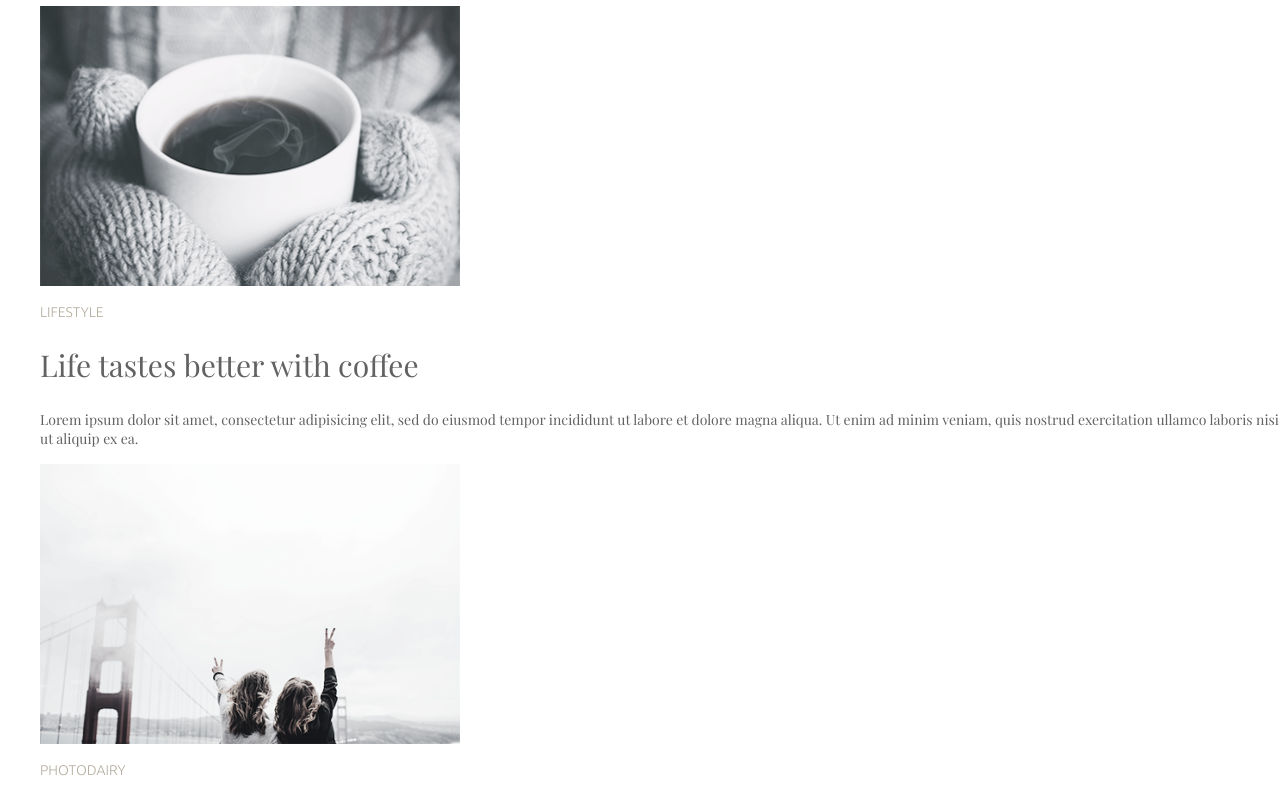
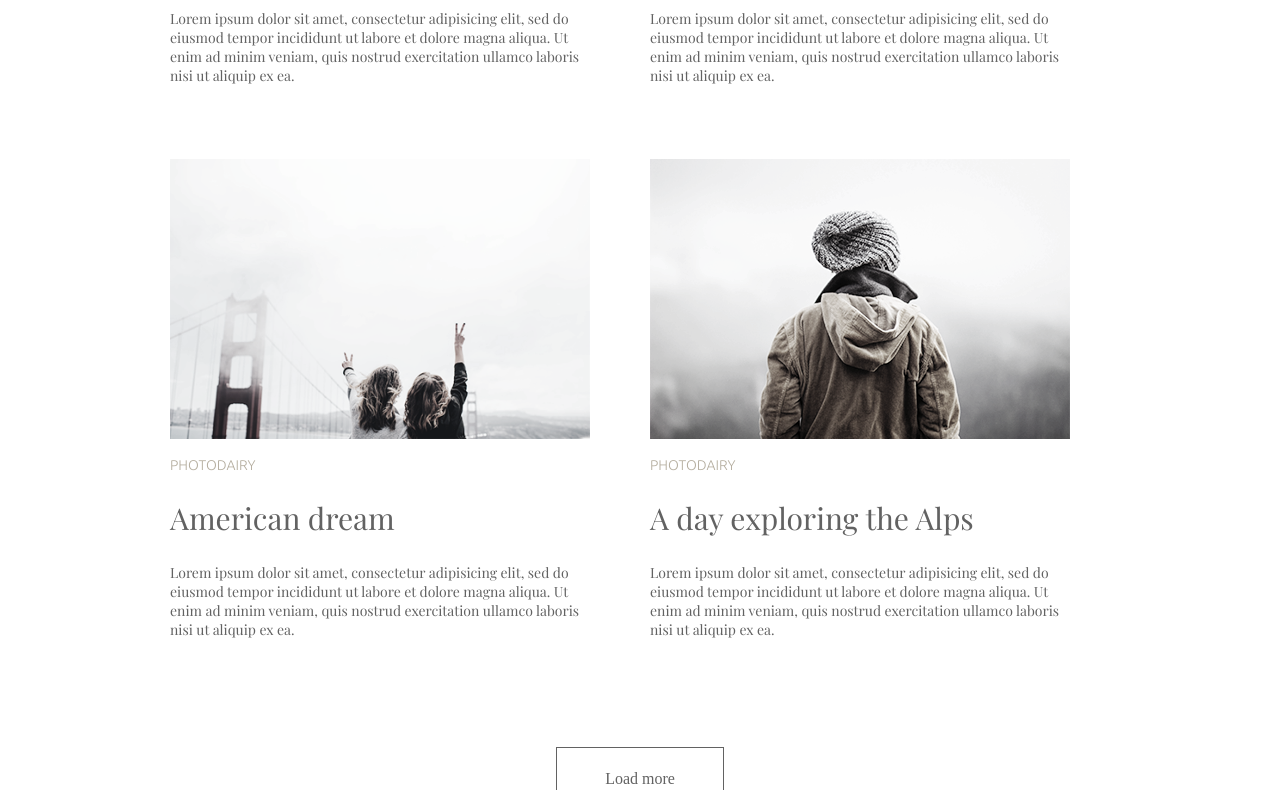
Before and after one commit to kvitaan/lifestyle, a plain HTML site: page index.html in a window 1280 px wide. Shown: the part 558-1348 px from the top of the page. Drawn offline with nearby package versions, Linux system fonts and the light colour scheme.

Commit message:
position of elements

```diff
--- a/index.html
+++ b/index.html
@@ -87,7 +87,9 @@
           </li>
         </ul>
       </section>
-      <button>Load more</button>
+      <div class="btn">
+        <button>Load more</button>
+      </div>
     </main>
   </body>
 </html>
--- a/style.css
+++ b/style.css
@@ -14,6 +14,14 @@ nav > li {
     text-transform: uppercase;
 }
 
+nav ul {
+    padding: 0;
+    width: 570px;
+    margin: 72px auto;
+    display: flex;
+    justify-content: space-between;
+}
+
 a {
     color: #7D7D7D;
     text-decoration: none;
@@ -22,6 +30,20 @@ a {
 a:hover {
     color: #03A9F4;
 }
+
+.card {
+    width: 1000px;
+    margin: 0 auto;
+    display: flex;
+    flex-wrap: wrap;
+}
+
+.card ul {
+    margin: 0 30px;
+    padding: 0 0 60px 0;
+    width: 420px;
+}
+
 
 .card h3 {
     font-family: 'Ubuntu', sans-serif;
@@ -59,5 +81,12 @@ button {
     color: #626262;
     border: #626262 1px solid;
     background-color: transparent;
-    padding: 28px 48px;
+    padding: 22px 48px;
+    cursor: pointer;
 }
+
+.btn {
+    display: flex;
+    justify-content: center;
+    margin: 34px 0 60px 0;
+}
```
